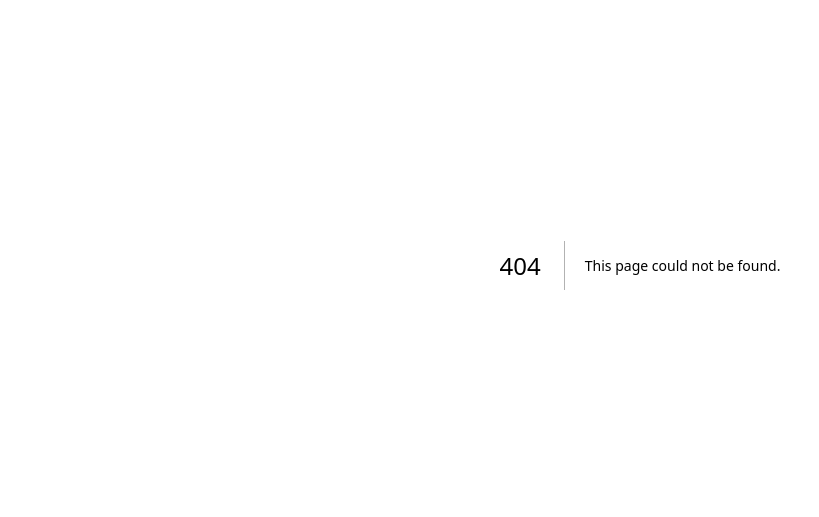
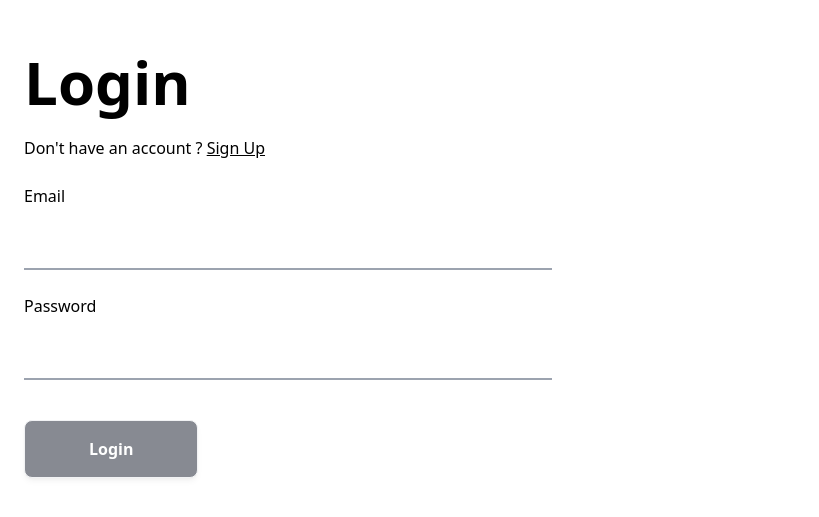
Before and after one commit to alirmemon37/trip-architect, a Next.js app: page /login in a window 1280 px wide. Before the commit this address had no page. Shown: the part 135-652 px from the top of the page, without its empty margins (0-819 px from the left). Built offline with nearby package versions, Linux system fonts and the light colour scheme; no server answers.

Commit message:
Authentication Functionality added

```diff
--- /dev/null
+++ b/app/login/page.tsx
@@ -0,0 +1,17 @@
+"use client";
+
+import Login from "@/components/Login/Login";
+import SignUp from "@/components/Login/SignUp";
+import { useState } from "react";
+
+const LoginPage = () => {
+  const [register, setRegister] = useState(false);
+
+  return register ? (
+    <SignUp setRegister={setRegister} />
+  ) : (
+    <Login setRegister={setRegister} />
+  );
+};
+
+export default LoginPage;
--- a/app/page.tsx
+++ b/app/page.tsx
@@ -1,7 +1,78 @@
+"use client";
+
+import { useUserStore } from "@/store/UserStore";
+import { useEffect, useState } from "react";
+import { useRouter } from "next/navigation";
+import Image from "next/image";
+
 export default function Home() {
+  const [user, getUser, logout] = useUserStore((state) => [
+    state.user,
+    state.getUser,
+    state.logout,
+  ]);
+
+  const [loading, setLoading] = useState(false);
+
+  const router = useRouter();
+
+  useEffect(() => {
+    setLoading(true);
+    getUser();
+    setLoading(false);
+  }, [getUser]);
+
+  const handleLogout = () => {
+    logout();
+  };
+
+  const redirectToLoginPage = () => {
+    router.push("/login");
+  };
+
   return (
-    <>
-      <h1>Trip Architect</h1>
-    </>
-  )
+    <div className="flex flex-col items-center p-4">
+      <h1 className="text-5xl md:text-7xl font-extrabold mb-10 text-center">
+        Trip Architect
+      </h1>
+      {loading ? (
+        <>
+          <Image
+            src="/loader.svg"
+            alt="Loader"
+            width={30}
+            height={30}
+            priority
+          />
+        </>
+      ) : (
+        <>
+          {user ? (
+            <div className="flex flex-col gap-4 text-center">
+              <h3 className="text-lg md:text-2xl font-semibold">
+                User Details
+              </h3>
+
+              <p>Name: {user?.name}</p>
+              <p>Email: {user?.email}</p>
+
+              <button
+                onClick={handleLogout}
+                className="border-2 border-black px-8 py-3 rounded-full"
+              >
+                Logout
+              </button>
+            </div>
+          ) : (
+            <button
+              onClick={redirectToLoginPage}
+              className="border-2 border-black px-8 py-3 rounded-full"
+            >
+              Let&apos;s Travel
+            </button>
+          )}
+        </>
+      )}
+    </div>
+  );
 }
--- /dev/null
+++ b/appwrite.ts
@@ -0,0 +1,13 @@
+import { Account, Client, Databases, ID, Storage } from "appwrite";
+
+const client = new Client();
+
+client
+  .setEndpoint("https://cloud.appwrite.io/v1")
+  .setProject(process.env.NEXT_PUBLIC_APPWRITE_PROJECT_ID!);
+
+const account = new Account(client);
+const databases = new Databases(client);
+const storage = new Storage(client);
+
+export { client, account, databases, storage, ID };
--- /dev/null
+++ b/components/Login/Login.tsx
@@ -0,0 +1,92 @@
+"use client";
+
+import { account } from "@/appwrite";
+import { useUserStore } from "@/store/UserStore";
+import { useRouter } from "next/navigation";
+import React, {
+  FC,
+  Dispatch,
+  SetStateAction,
+  FormEvent,
+  useState,
+} from "react";
+
+const Login: FC<{ setRegister: Dispatch<SetStateAction<boolean>> }> = ({
+  setRegister,
+}) => {
+  const [user, setUser] = useUserStore((state) => [state.user, state.setUser]);
+
+  const [email, setEmail] = useState<string>("");
+  const [password, setPassword] = useState<any>("");
+
+  const router = useRouter();
+
+  const handleLogin = async (e: FormEvent<HTMLFormElement>) => {
+    e.preventDefault();
+    try {
+      await account.createEmailSession(email, password);
+      const userData = await account.get();
+      setUser({
+        ...user,
+        name: userData.name,
+        email: userData.email,
+        $createdAt: userData.$createdAt,
+        $id: userData.$id,
+        $updatedAt: userData.$updatedAt,
+      });
+      router.push("/");
+    } catch (error) {
+      console.log(error);
+    }
+  };
+
+  return (
+    <section className="container h-screen mx-auto flex">
+      <div className="flex-grow flex flex-col max-w-xl justify-center p-6">
+        <h1 className="text-6xl font-bold">Login</h1>
+        <p className="mt-6">
+          {" "}
+          Don&apos;t have an account ?{" "}
+          <span
+            className="cursor-pointer underline"
+            onClick={() => setRegister(true)}
+          >
+            Sign Up
+          </span>{" "}
+        </p>
+        <form onSubmit={handleLogin}>
+          <label className="block mt-6">Email</label>
+          <input
+            className="w-full p-4 placeholder-gray-400 text-gray-700 bg-white text-lg border-0 border-b-2 border-gray-400 focus:ring-0 focus:border-gray-900 outline-none"
+            type="required"
+            onChange={(e) => setEmail(e.target.value)}
+            name="email"
+            autoComplete="email"
+            required
+          />
+          <label className="block mt-6">Password</label>
+          <input
+            className="w-full p-4 placeholder-gray-400 text-gray-700 bg-white text-lg border-0 border-b-2 border-gray-400 focus:ring-0 focus:border-gray-900 outline-none"
+            type="password"
+            onChange={(e) => setPassword(e.target.value)}
+            name="password"
+            autoComplete="password"
+            required
+          />
+
+          <div className="mt-6">
+            <button
+              type="submit"
+              disabled={!email || !password}
+              className="mx-auto mt-4 py-4 px-16 font-semibold rounded-lg shadow-md bg-gray-900 text-white border hover:border-gray-900 hover:text-gray-900 hover:bg-white focus:outline-none disabled:opacity-50 disabled:cursor-not-allowed"
+            >
+              Login
+            </button>
+          </div>
+        </form>
+      </div>
+    </section>
+  );
+};
+
+export default Login;
--- /dev/null
+++ b/components/Login/SignUp.tsx
@@ -0,0 +1,97 @@
+import { ID, account } from "@/appwrite";
+import { useUserStore } from "@/store/UserStore";
+import { useRouter } from "next/navigation";
+import { Dispatch, FC, FormEvent, SetStateAction, useState } from "react";
+
+const SignUp: FC<{ setRegister: Dispatch<SetStateAction<boolean>> }> = ({
+  setRegister,
+}) => {
+  const [name, setName] = useState<string>("");
+  const [email, setEmail] = useState<string>("");
+  const [password, setPassword] = useState<string>("");
+
+  const [user, setUser] = useUserStore((state) => [state.user, state.setUser]);
+
+  const router = useRouter();
+
+  const handleSignup = async (e: FormEvent<HTMLFormElement>) => {
+    e.preventDefault();
+    try {
+      const newUser = await account.create(ID.unique(), email, password, name);
+      console.log(newUser);
+      setUser({
+        ...user,
+        name: newUser.name,
+        email: newUser.email,
+        $createdAt: newUser.$createdAt,
+        $id: newUser.$id,
+        $updatedAt: newUser.$updatedAt,
+      });
+      router.push("/");
+    } catch (error) {
+      console.log(error);
+    }
+  };
+
+  return (
+    <>
+      <section className="container h-screen mx-auto flex">
+        <div className="flex-grow flex flex-col max-w-xl justify-center p-6">
+          <h1 className="text-6xl font-bold">Sign Up</h1>
+          <p className="mt-4">
+            {" "}
+            Already have an account ?{" "}
+            <span
+              className="cursor-pointer underline"
+              onClick={() => setRegister(false)}
+            >
+              Login
+            </span>{" "}
+          </p>
+          <form onSubmit={handleSignup}>
+            <label className="block mt-6">Name</label>
+            <input
+              className="w-full p-4 placeholder-gray-400 text-gray-700 bg-white text-lg border-0 border-b-2 border-gray-400 focus:ring-0 focus:border-gray-900 outline-none"
+              type="text"
+              onChange={(e) => setName(e.target.value)}
+              name="name"
+              autoComplete="name"
+              required
+            />
+
+            <label className="block mt-6"> Email</label>
+            <input
+              className="w-full p-4 placeholder-gray-400 text-gray-700 bg-white text-lg border-0 border-b-2 border-gray-400 focus:ring-0 focus:border-gray-900 outline-none"
+              type="text"
+              onChange={(e) => setEmail(e.target.value)}
+              name="email"
+              autoComplete="email"
+              required
+            />
+            <label className="block mt-6"> Password</label>
+            <input
+              className="w-full p-4 placeholder-gray-400 text-gray-700 bg-white text-lg border-0 border-b-2 border-gray-400 focus:ring-0 focus:border-gray-900 outline-none"
+              type="password"
+              onChange={(e) => setPassword(e.target.value)}
+              name="password"
+              autoComplete="password"
+              required
+            />
+
+            <div className="mt-6">
+              <button
+                type="submit"
+                disabled={!email || !password || !name}
+                className="mx-auto mt-4 py-4 px-16 font-semibold rounded-lg shadow-md bg-gray-900 text-white border hover:border-gray-900 hover:text-gray-900 hover:bg-white focus:outline-none disabled:opacity-50 disabled:cursor-not-allowed"
+              >
+                Sign Up
+              </button>
+            </div>
+          </form>
+        </div>
+      </section>
+    </>
+  );
+};
+
+export default SignUp;
--- a/package.json
+++ b/package.json
@@ -12,6 +12,7 @@
     "@types/node": "20.2.5",
     "@types/react": "18.2.7",
     "@types/react-dom": "18.2.4",
+    "appwrite": "^11.0.0",
     "autoprefixer": "10.4.14",
     "eslint": "8.41.0",
     "eslint-config-next": "13.4.4",
@@ -20,6 +21,7 @@
     "react": "18.2.0",
     "react-dom": "18.2.0",
     "tailwindcss": "3.3.2",
-    "typescript": "5.0.4"
+    "typescript": "5.0.4",
+    "zustand": "^4.3.8"
   }
 }
--- /dev/null
+++ b/store/UserStore.ts
@@ -0,0 +1,32 @@
+import { account } from "@/appwrite"
+import { create } from "zustand"
+
+interface UserStore {
+  user: User | null
+  setUser: (user: User) => void
+  logout: () => void
+  getUser: () => void
+}
+
+interface User {
+  $id: string
+  $createdAt: string
+  $updatedAt: string
+  name: string
+  email: string
+}
+
+export const useUserStore = create<UserStore>((set) => {
+  return {
+    user: null,
+    setUser: (user: User) => set({ user: user }),
+    logout: async () => {
+      await account.deleteSession('current');
+      set({ user: null });
+    },
+    getUser: async () => {
+      const user = await account.get();
+      set({ user: user });
+    }
+  }
+})
```
Also changed, not shown: public/loader.svg (added), 1 other file (tests, documents, lock files or other folders).
